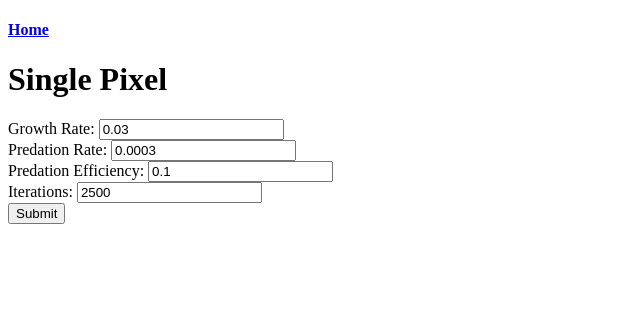
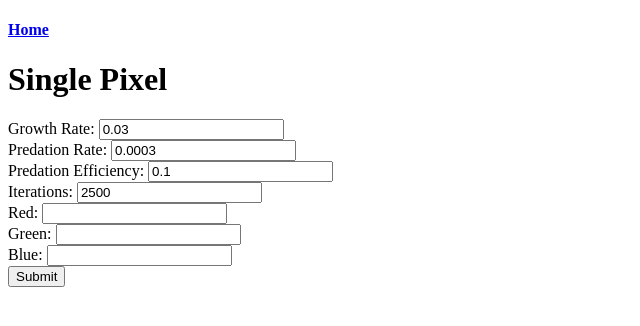
Before and after one commit to ZackMagnotti/rgb_app, a Flask app: page /single_pixel_simulator in a window 1280 px wide. Shown: the top 326 px of the page, without its empty margins (0-640 px from the left). Run offline with Flask 3, Linux system fonts and the light colour scheme.

Commit message:
allow user to set rgb start for single pixel sim

```diff
--- a/rgb_site/app.py
+++ b/rgb_site/app.py
@@ -5,7 +5,6 @@ from flask import (
     url_for,
     request,
 )
-
 
 import os
 import numpy as np
@@ -56,6 +55,9 @@ def generate_single_pixel_graph(
         predation_rate = DEFAULT_PREDATION_RATE,
         predation_efficiency = DEFAULT_PREDATION_EFFICIENCY,
         iterations = DEFAULT_ITERATIONS,
+        red_start = None,
+        green_start = None,
+        blue_start = None,
         **kwargs
     ):
 
@@ -66,6 +68,10 @@ def generate_single_pixel_graph(
     )
 
     start_pixel = 255 * np.random.rand(3)
+    for i, val in enumerate((red_start, green_start, blue_start)):
+        if val is not None:
+            start_pixel[i] = float(val)
+
     result = np.empty((iterations, 3), float)
     result[0] = start_pixel
     for i in range(1, iterations):
@@ -155,7 +161,8 @@ def gif_bytes(frames):
 
 
 def clean_kwargs(d):
-    return {
+    d = {**d}
+    return d | {
         k: type(DEFAULT_KWARGS[k])(v)
         for k, v in d.items()
         if v and k in DEFAULT_KWARGS
--- a/rgb_site/templates/single_pixel_simulator.html
+++ b/rgb_site/templates/single_pixel_simulator.html
@@ -11,6 +11,9 @@
     <label>Predation Rate: <input type="text" name="predation_rate" value="{{ predation_rate }}"></label><br>
     <label>Predation Efficiency: <input type="text" name="predation_efficiency" value="{{ predation_efficiency }}"></label><br>
     <label>Iterations: <input type="text" name="iterations" value="{{ iterations }}"></label><br>
+    <label>Red: <input type="text" name="red_start" value="{{ red_start }}"></label><br>
+    <label>Green: <input type="text" name="green_start" value="{{ green_start }}"></label><br>
+    <label>Blue: <input type="text" name="blue_start" value="{{ blue_start }}"></label><br>
     <button type="submit">Submit</button>
 </form>
 </body>
```
